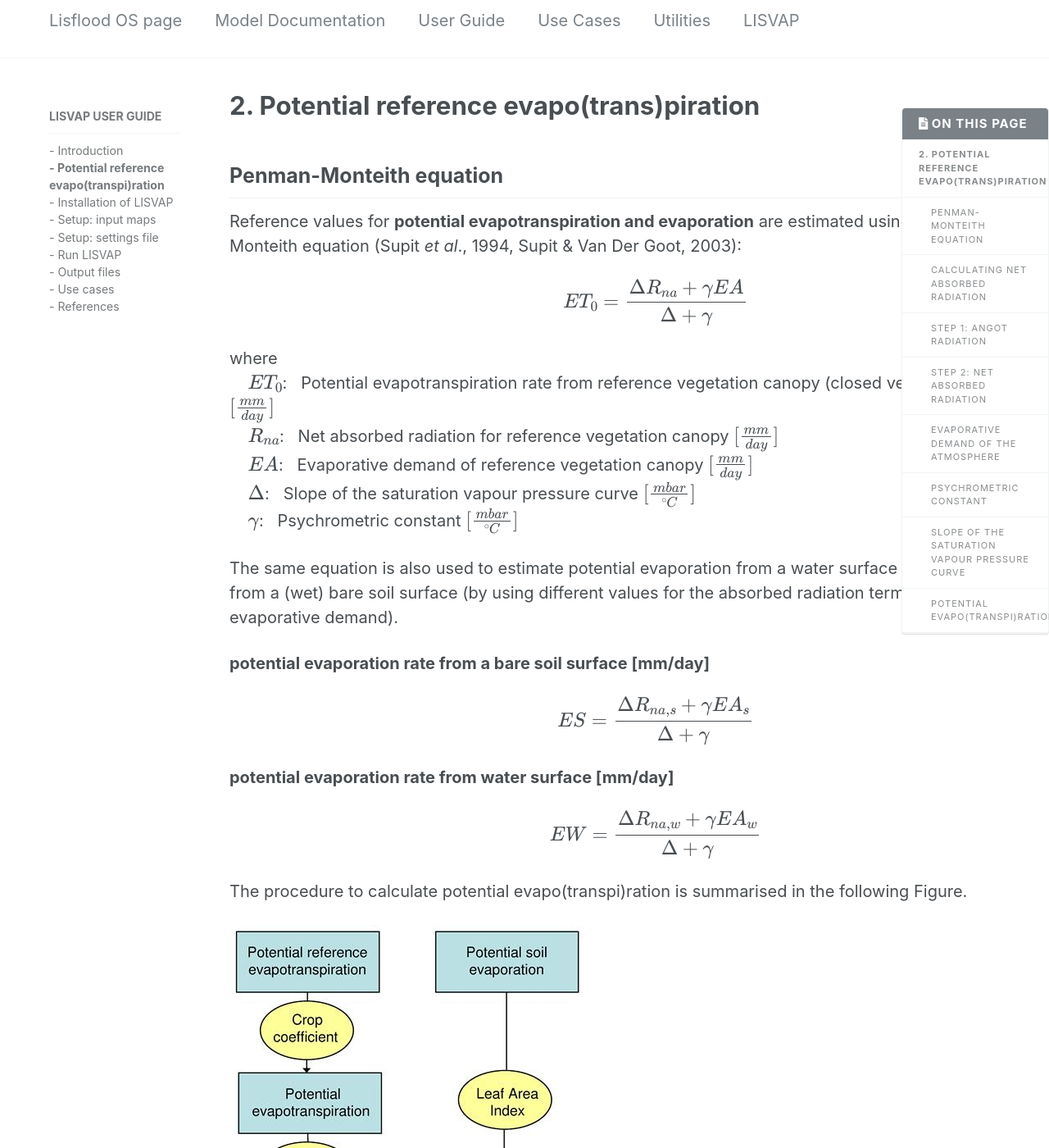
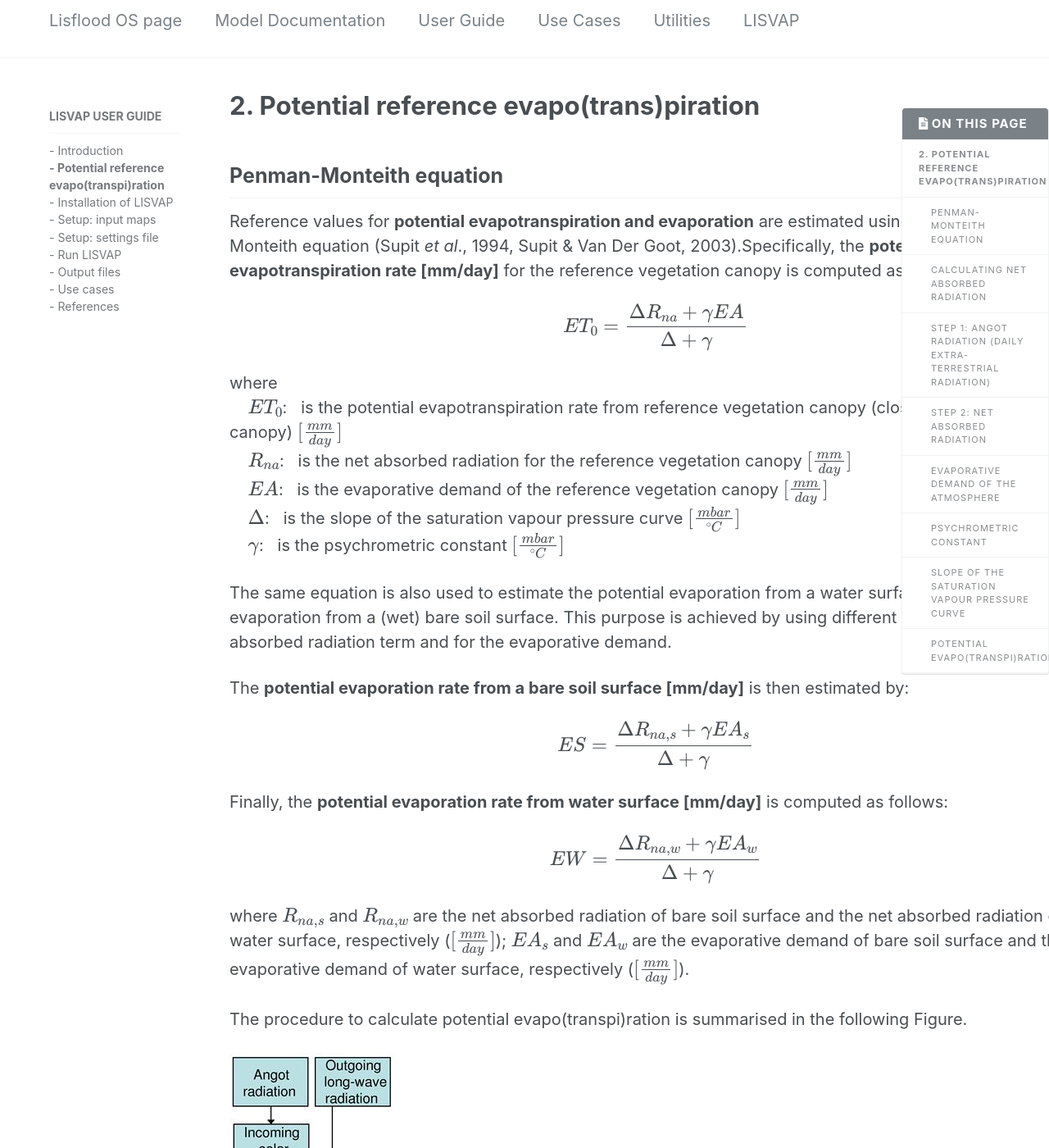
Before and after one commit to ec-jrc/lisflood-lisvap, a Jekyll site: the page built from 2_LISVAP_evaporation/index.md, in a window 1280 px wide and 1400 px high. Shown: the whole window at 82% size. Built offline with Jekyll 4.4.1, drawn with Linux system fonts in a browser that asks for light colours; nearby versions of some CDN libraries; our own code applies the rules of GitHub Pages for plain Markdown files; formulas are drawn with MathJax 3; some of the changed text lies outside the part shown.

Commit message:
Added Eact as a function of Tdew, replaced figure

```diff
--- a/2_LISVAP_evaporation/index.md
+++ b/2_LISVAP_evaporation/index.md
@@ -2,42 +2,42 @@
 
 ## Penman-Monteith equation
 
-Reference values for **potential evapotranspiration and evaporation** are estimated using the Penman-Monteith equation (Supit *et al*., 1994, Supit & Van Der Goot, 2003):
+Reference values for **potential evapotranspiration and evaporation** are estimated using the Penman-Monteith equation (Supit *et al*., 1994, Supit & Van Der Goot, 2003).Specifically, the **potential reference evapotranspiration rate [mm/day]** for the reference vegetation canopy is computed as follows:
 
 $$
 ET_0 = \frac{\Delta R_{na} + \gamma EA}{\Delta + \gamma}
 $$
 
 where<br/>
-&nbsp;&nbsp;&nbsp;&nbsp;$ET_0$:&nbsp;&nbsp; Potential evapotranspiration rate from reference vegetation canopy (closed vegetation canopy) $[\frac{mm}{day}]$<br/>
-&nbsp;&nbsp;&nbsp;&nbsp;$R_{na}$:&nbsp;&nbsp;	Net absorbed radiation for reference vegetation canopy $[\frac{mm}{day}]$<br/>
-&nbsp;&nbsp;&nbsp;&nbsp;$EA$:&nbsp;&nbsp;	Evaporative demand of reference vegetation canopy $[\frac{mm}{day}]$<br/>
-&nbsp;&nbsp;&nbsp;&nbsp;$\Delta$:&nbsp;&nbsp;		Slope of the saturation vapour pressure curve $[\frac{mbar}{^\circ C}]$<br/>
-&nbsp;&nbsp;&nbsp;&nbsp;$\gamma$:&nbsp;&nbsp;		Psychrometric constant $[\frac{mbar}{^\circ C}]$
+&nbsp;&nbsp;&nbsp;&nbsp;$ET_0$:&nbsp;&nbsp; is the potential evapotranspiration rate from reference vegetation canopy (closed vegetation canopy) $[\frac{mm}{day}]$<br/>
+&nbsp;&nbsp;&nbsp;&nbsp;$R_{na}$:&nbsp;&nbsp;	is the net absorbed radiation for the reference vegetation canopy $[\frac{mm}{day}]$<br/>
+&nbsp;&nbsp;&nbsp;&nbsp;$EA$:&nbsp;&nbsp;	is the evaporative demand of the reference vegetation canopy $[\frac{mm}{day}]$<br/>
+&nbsp;&nbsp;&nbsp;&nbsp;$\Delta$:&nbsp;&nbsp;		is the slope of the saturation vapour pressure curve $[\frac{mbar}{^\circ C}]$<br/>
+&nbsp;&nbsp;&nbsp;&nbsp;$\gamma$:&nbsp;&nbsp;		is the psychrometric constant $[\frac{mbar}{^\circ C}]$
 
-The same equation is also used to estimate potential evaporation from a water surface and the evaporation from a (wet) bare soil surface (by using different values for the absorbed radiation term and for the evaporative demand).
+The same equation is also used to estimate the potential evaporation from a water surface and the evaporation from a (wet) bare soil surface. This purpose is achieved by using different values for the net absorbed radiation term and for the evaporative demand.
 
-**potential evaporation rate from a bare soil surface [mm/day]**
+The **potential evaporation rate from a bare soil surface [mm/day]** is then estimated by:
 
 $$
 ES = \frac{\Delta R_{na,s} + \gamma EA_s}{\Delta + \gamma}
 $$
 
-**potential evaporation rate from water surface [mm/day]**
+Finally, the **potential evaporation rate from water surface [mm/day]** is computed as follows:
 
 $$
 EW = \frac{\Delta R_{na,w} + \gamma EA_w}{\Delta + \gamma}
 $$
 
+where $R_{na,s}$ and $R_{na,w}$ are the net absorbed radiation of bare soil surface and the net absorbed radiation of water surface, respectively ($[\frac{mm}{day}]$); $EA_s$ and $EA_w$ are the evaporative demand of bare soil surface and the evaporative demand of water surface, respectively ($[\frac{mm}{day}]$).
 
 The procedure to calculate potential evapo(transpi)ration is summarised in the following Figure.
 
 
 
-![img](..\media\figure1.jpg)
+![img](..\media\figure4-small.jpg)
 
 **Figure:** *Overview of procedure to calculate potential reference evapo(transpi)ration. Terms with an asterisk (\*) are calculated separately for a reference vegetation canopy, a bare soil surface and an open water surface, respectively.*
-
 
 
 The table below lists the properties of the reference surfaces that are used in the computation of $ET_0$, $ES_0$ and $EW_0$, respectively.
@@ -52,18 +52,18 @@
 
 
 
+
 ## Calculating net absorbed radiation
 
 Calculating the net absorbed radiation term involves the following two steps:
 
-1. Calculate the daily extra-terrestrial radiation (Angot radiation)
+1. Calculate the Angot radiation (daily extra-terrestrial radiation)
 2. Calculate the net absorbed radiation
 
+Some data sets (e.g. ERA5) provide pre-calculated values for both incoming solar radiation and net long-wave radiation. When both the datasets are available, LISVAP offers the possibility to use these values directly. Conversely, LISVAP applies the following protocol to compute the Angot radiaton.
 
 
-Some data sets (e.g. ERA5) provide pre-calculated values for both incoming solar radiation and net long-wave radiation. When both the datasets are available, LISVAP offers the possibility to use these values directly. Conversely, the following protocol to compute the Angot radiaton is applied.
-
-### Step 1: Angot radiation
+### Step 1: Angot radiation (daily extra-terrestrial radiation)
 
 The **daily extra-terrestrial radiation** is the product of the solar constant at the top of the atmosphere and the integral of the solar height over the day:
 
@@ -73,7 +73,7 @@
 
 where<br/>
 &nbsp;&nbsp;&nbsp;&nbsp;$R_{a,d}$:&nbsp;&nbsp;		Daily extra-terrestrial radiation $[{\frac{J}{m^2 \ day}}]$<br/>
-&nbsp;&nbsp;&nbsp;&nbsp;$S_{c,d}$:&nbsp;&nbsp;		Solar constant   at the top of the atmosphere $[{\frac{J}{m^2 \ s}}]$<br/>
+&nbsp;&nbsp;&nbsp;&nbsp;$S_{c,d}$:&nbsp;&nbsp;		Solar constant at the top of the atmosphere $[{\frac{J}{m^2 \ s}}]$<br/>
 &nbsp;&nbsp;&nbsp;&nbsp;$\int sin \ \beta \ dt_h$:&nbsp;&nbsp;	Integral of the solar height over the day $[s]$
 
 
@@ -88,9 +88,7 @@
 &nbsp;&nbsp;&nbsp;&nbsp;$S_{c,d}$:&nbsp;&nbsp;	Solar constant at the top of the atmosphere $[{\frac{J}{m^2 \ s}}]$<br/>
 &nbsp;&nbsp;&nbsp;&nbsp;$t_d$:&nbsp;&nbsp;		Calendar day number (1st of January is 1, etcetera) $[-]$
 
-
 <br/> The calendar day number is always a number between 1 and 365.25 (taking into account leap years, a year has on average 365.25 days).
-
 
 
 <br/> The **integral of the solar height** equals:
@@ -111,10 +109,9 @@
 \delta = -23.45 \cdot cos[\frac{360(t_d + 10)}{365}]
 $$
 
-**Day length** is given by:
+<br/> The **day length** is given by:
 
- $$  \begin{cases} L_d = 12+ \frac{24}{180} \alpha sin(B_{ld})   &[B_{ld} \ge 0]\\ L_d = 12+ \frac{24}{180} [\alpha sin(B_{ld}) - 360] & [B_{ld} < 0]\end{cases} $$
-
+$$  \begin{cases} L_d = 12+ \frac{24}{180} \alpha sin(B_{ld})   &[B_{ld} \ge 0]\\ L_d = 12+ \frac{24}{180} [\alpha sin(B_{ld}) - 360] & [B_{ld} < 0]\end{cases} $$
 
 with:
 
@@ -125,8 +122,10 @@
 where *PD* is a correction constant (-2.65).
 
 
+
 ### Step 2: Net absorbed radiation
-Net absorbed radiation is calculated for three reference surfaces:
+
+The net absorbed radiation is calculated for three reference surfaces:
 1. Reference vegetation canopy
 2. Bare soil surface
 3. Open water surface
@@ -192,19 +191,27 @@
 R_{so}= R_{a,d} \cdot (0.75 + ( 2 \cdot 10^5 \cdot z ) )
 $$
 
+
 Finally, the **net absorbed radiation** [mm day-1] is calculated as:
 
 $$
 R_{na}=\frac{(1- \alpha)R_{g,d}-R_{nl}}{L}
 $$
 
-where *α* is the albedo (reflection coefficient) of the surface, $R_{g,d}$ is the daily-extra terrestrial radiation or downward short wave radiation $R_{d,s}$ (depending on the available dataset), and *L* is the latent heat of vaporization $[\frac{MJ}{kg}]$:&nbsp;&nbsp;
+where<br/>
+&nbsp;&nbsp;&nbsp;&nbsp;$\alpha$:&nbsp;&nbsp; Albedo (reflection coefficient) of the surface, the values are: $\alpha=0.23$ for the reference vegetation canopy, $\alpha=0.15$ for bare soil surface, and $\alpha=0.05$ for an open water surface (as indicated in the table at the beginning of this page)
+&nbsp;&nbsp;&nbsp;&nbsp;$R_{g,d}$:&nbsp;&nbsp; Daily-extra terrestrial radiation or downward short wave radiation $R_{d,s}$ (depending on the available dataset)
+&nbsp;&nbsp;&nbsp;&nbsp;$R_{nl}$:&nbsp;&nbsp; Net long-wave radiation
+&nbsp;&nbsp;&nbsp;&nbsp;$L$:&nbsp;&nbsp; **Latent heat of vaporization** $[\frac{MJ}{kg}]$:&nbsp;&nbsp;
+
+**$L$** is computed as follows:
 
 $$
 L=2.501-2.361 \cdot 10^{-3} \cdot T_{av}
 $$
 
-The net absorbed radiation is calculated for three cases: for a reference vegetation canopy (using $\alpha=0.23$), a bare soil surface ($\alpha=0.15$), and an open water surface ($\alpha=0.05$)
+The net absorbed radiation is calculated for three cases: the reference vegetation canopy ($\alpha=0.23$), a bare soil surface ($\alpha=0.15$), and an open water surface ($\alpha=0.05$).
+
 
 
 ## Evaporative demand of the atmosphere
@@ -219,18 +226,18 @@
 &nbsp;&nbsp;&nbsp;&nbsp;$EA$:&nbsp;&nbsp;		Evaporative demand $[\frac{mm}{day}]$<br/>
 &nbsp;&nbsp;&nbsp;&nbsp;$e_s$:&nbsp;&nbsp;			Saturated vapour pressure $[mbar]$<br/>
 &nbsp;&nbsp;&nbsp;&nbsp;$e_a$:&nbsp;&nbsp;			Actual vapour pressure $[mbar]$<br/>
-&nbsp;&nbsp;&nbsp;&nbsp;$f_c$:&nbsp;&nbsp;			Empirical   constant $[-]$<br/>
+&nbsp;&nbsp;&nbsp;&nbsp;$f_c$:&nbsp;&nbsp;			Empirical   constant $[-]$<br/>, the values are $fc =1.0$ for the reference vegetation canopy, $fc =0.75$ for a bare soil surface, and $fc =0.5$ for an open water surface (as indicated in the table at the beginning of this page)
 &nbsp;&nbsp;&nbsp;&nbsp;$BU$:&nbsp;&nbsp;		Coefficient in wind function $[-]$<br/>
 &nbsp;&nbsp;&nbsp;&nbsp;$u(2)$:&nbsp;&nbsp;		Mean wind speed at 2 m height $[\frac{m}{s}]$
 
 
-**Saturated vapour pressure** is calculated as a function of mean daily air temperature:
+The **Saturated vapour pressure** is calculated as a function of mean daily air temperature:
 
 $$
 e_s= 6.10588 \cdot e^{\frac{17.32491 \cdot T_{av}}{T_{av}+238.102}}
 $$
 
-The coefficient in the wind function, $BU$, is also temperature dependent:
+The coefficient in the wind function, $BU$, also depends on the temperature:
 
 $$
 BU=max[0.54+0.35 \frac{\Delta T-12}{4}, 0.54]
@@ -250,6 +257,8 @@
 
 Similar to the calculation of the net absorbed radiation, the evaporative demand is calculated for three cases: for a reference vegetation canopy (using $fc =1.0$), a bare soil surface ($fc =0.75$), and an open water surface ($fc =0.5$).
 
+
+
 ## Psychrometric constant
 
 The psychrometric constant at sea level can be calculated as:
@@ -263,7 +272,6 @@
 &nbsp;&nbsp;&nbsp;&nbsp;$P_0$:&nbsp;&nbsp;		Atmospheric   pressure at sea level $[mbar]$<br/>
 &nbsp;&nbsp;&nbsp;&nbsp;$L$:&nbsp;&nbsp;			Latent heat of   vaporization $[\frac{MJ}{kg}]$
 
-
 Since the barometric pressure changes with altitude, so does the psychrometric constant. The following altitude correction is applied (Allen *et al*., 1998):
 
 $$
@@ -273,6 +281,8 @@
 where<br/>
 &nbsp;&nbsp;&nbsp;&nbsp;$\gamma(z)$:&nbsp;&nbsp;		Psychrometric constant at altitude *z* $[\frac{mbar}{^\circ C}]$<br/>
 &nbsp;&nbsp;&nbsp;&nbsp;$z$:&nbsp;&nbsp;			Altitude above sea level $[m]$
+
+
 
 ## Slope of the saturation vapour pressure curve
 
@@ -284,6 +294,8 @@
 
 where $\Delta$ is in $[\frac{mbar}{^\circ C}]$.
 
+
+
 ## Potential evapo(transpi)ration
 
 As explained before, potential evapo(transpi)ration is calculated for three reference surfaces:
@@ -293,7 +305,8 @@
 3. An open water surface (*EW0*)
 
 
-These quantities are all calculated using Equation 1, using different values for the net absorbed radiation (*Rna*) and evaporative demand (*EA*):
+These quantities are all calculated using the Penman-Monteith equation, but using different values for the net absorbed radiation (*Rna*) and evaporative demand (*EA*):
+
 $$
 ET0 = \frac{\Delta R_{na}+\gamma EA}{\Delta + \gamma}
 $$
```
Also changed, not shown: other parts of 2_LISVAP_evaporation/index.md (+2 -2 lines).
